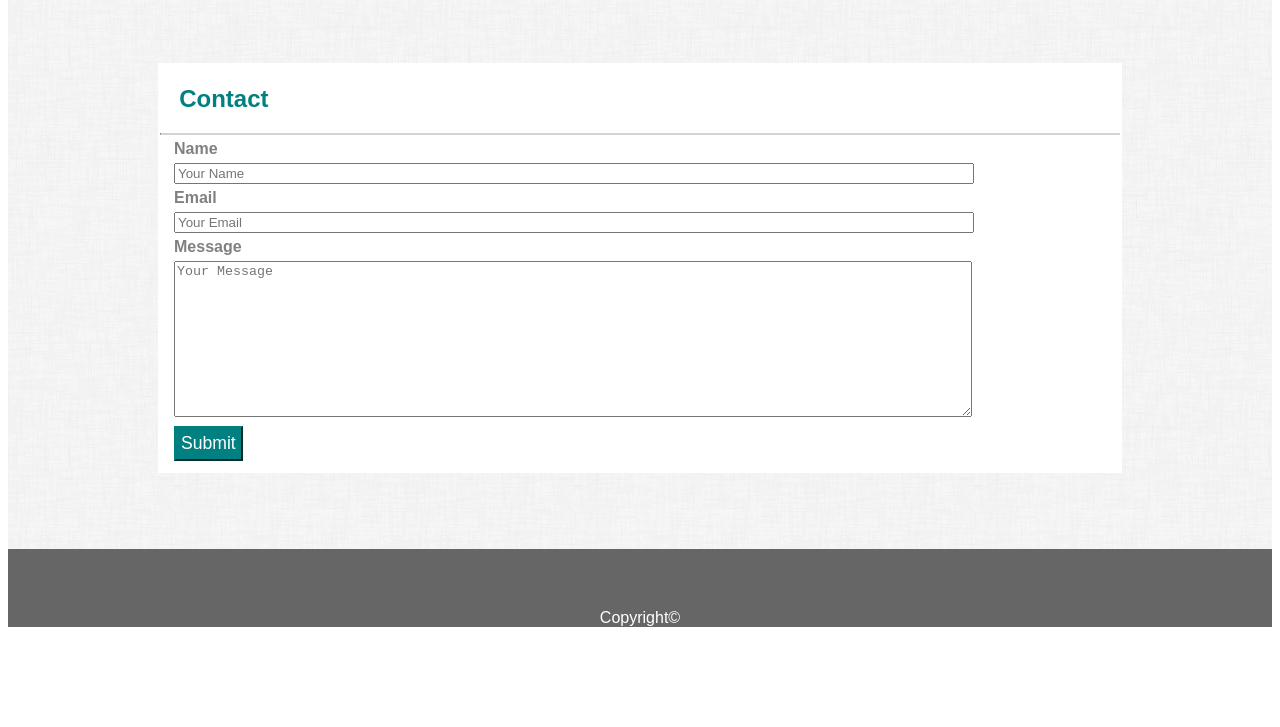
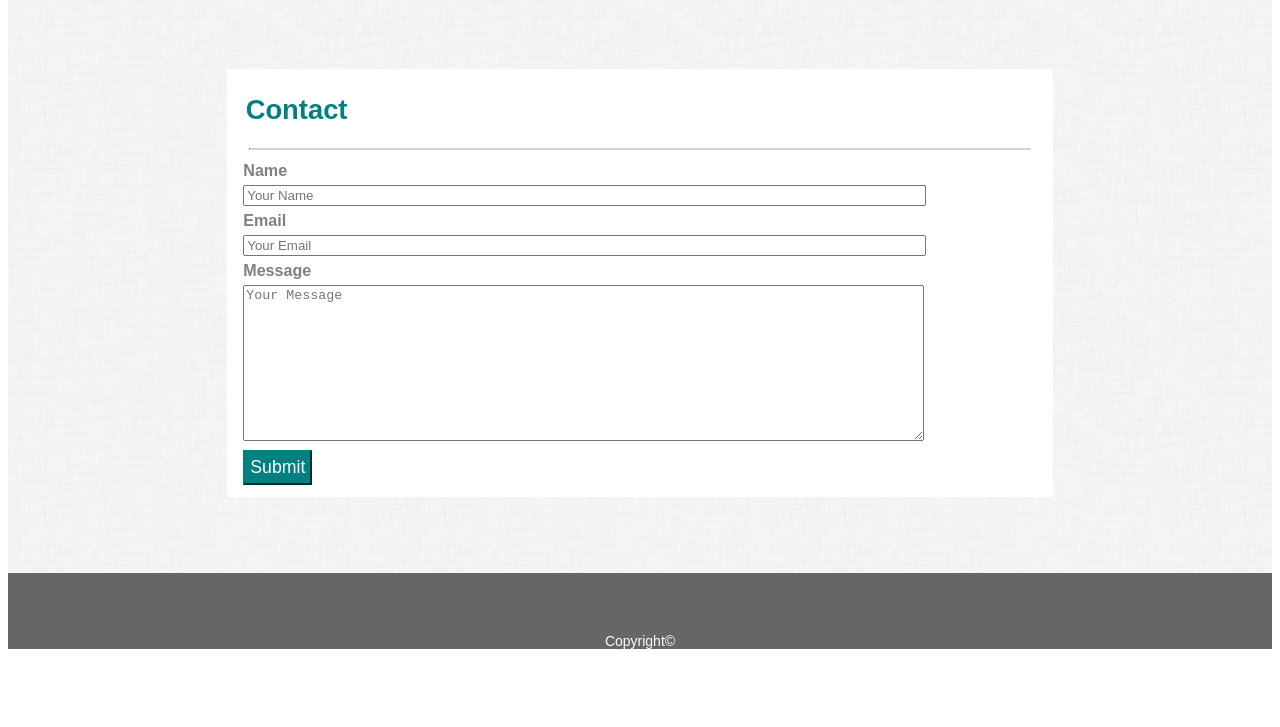
Before and after one commit to wan03/Basic-Portfolio, a plain HTML site: page contact.html in a window 1280 px wide. Shown: the part 73-800 px from the top of the page. Drawn offline with Linux system fonts and the light colour scheme.

Commit message:
Added reset.css, started modifying the styles.css to fix it

```diff
--- /dev/null
+++ b/assets/css/reset.css
@@ -0,0 +1,48 @@
+/* http://meyerweb.com/eric/tools/css/reset/
+   v2.0 | 20110126
+   License: none (public domain)
+*/
+
+html, body, div, span, applet, object, iframe,
+h1, h2, h3, h4, h5, h6, p, blockquote, pre,
+a, abbr, acronym, address, big, cite, code,
+del, dfn, em, img, ins, kbd, q, s, samp,
+small, strike, strong, sub, sup, tt, var,
+b, u, i, center,
+dl, dt, dd, ol, ul, li,
+fieldset, form, label, legend,
+table, caption, tbody, tfoot, thead, tr, th, td,
+article, aside, canvas, details, embed,
+figure, figcaption, footer, header, hgroup,
+menu, nav, output, ruby, section, summary,
+time, mark, audio, video {
+	margin: 0;
+	padding: 0;
+	border: 0;
+	font-size: 100%;
+	font: inherit;
+	vertical-align: baseline;
+}
+/* HTML5 display-role reset for older browsers */
+article, aside, details, figcaption, figure,
+footer, header, hgroup, menu, nav, section {
+	display: block;
+}
+body {
+	line-height: 1;
+}
+ol, ul {
+	list-style: none;
+}
+blockquote, q {
+	quotes: none;
+}
+blockquote:before, blockquote:after,
+q:before, q:after {
+	content: '';
+	content: none;
+}
+table {
+	border-collapse: collapse;
+	border-spacing: 0;
+}
--- a/assets/css/styles.css
+++ b/assets/css/styles.css
@@ -5,7 +5,7 @@ header {
 
 body {
     font-family: 'Arial', 'Helvetica Neue', Helvetica, sans-serif;
-
+    font-size: 14px;
 }
 
 main {
@@ -13,28 +13,31 @@ main {
     background-image: url("../images/dust_scratches.png");
     padding-bottom: 6%;
     padding-top: 6%;
-    font-size: 16px;
+    font-size: 115%;
+    width: 100%;
 
 }
 
 h1 {
-    color: teal;
+    font-size: 220%;
 
 }
 
 h2 {
     color: teal;
     margin-left: 2%;
-    font-size: 150%;
+    font-size: 170%;
 }
 nav {
 
     background-color: white;
-    width: 960px;
+    width: 65%;
     margin: 0 auto;
 
+}
 
-
+p {
+    margin: 3%;
 }
 
 .name-nav {
@@ -71,7 +74,7 @@ nav a {
 .maincontent {
     margin: 0 auto;
     background-color: white;
-    width: 960px;
+    width: 65%;
     flex: 1 0 auto;
     border: 2px solid white;
     /* border-radius: 30px; */
@@ -101,7 +104,7 @@ nav a {
 
 .headshot {
     float: left;
-    height: 200px;
+    height: 250px;
     padding: 8px;
 }
 
@@ -130,6 +133,7 @@ nav a {
     margin-left: auto;
     margin-right: auto;
     width: 95%;
+    margin-bottom: 5px;
 }
 
 .form {
@@ -141,6 +145,10 @@ nav a {
     border: none;
     color: gray;
     font-weight: 550;
+}
+
+.label {
+    margin-top: 10px;
 }
 
 .field {
@@ -170,3 +178,7 @@ nav a {
 .portfolioimage {
     margin: 5px 10px 15px 5px;
 }
+
+.comingsoon {
+    margin-left: 5px;
+}
--- a/contact.html
+++ b/contact.html
@@ -22,10 +22,10 @@
         <main>
             <div class="maincontent">
                 <h2>Contact</h2>
-                <hr class="navline">
+                <hr class="contentline">
                     <form class="form">
                         <fieldset class="fieldset">
-                            <label>Name</label><br>
+                            <label class="label">Name</label><br>
                             <input type="text" required="yes" placeholder="Your Name" class="field" maxlength="25"><br>
                             <label>Email</label><br>
                             <input type="text" required="yes" placeholder="Your Email" class="field" maxlength="25"><br>
```
Also changed, not shown: index.html (+3 -2 lines), portfolio.html (+2 -1 lines).
